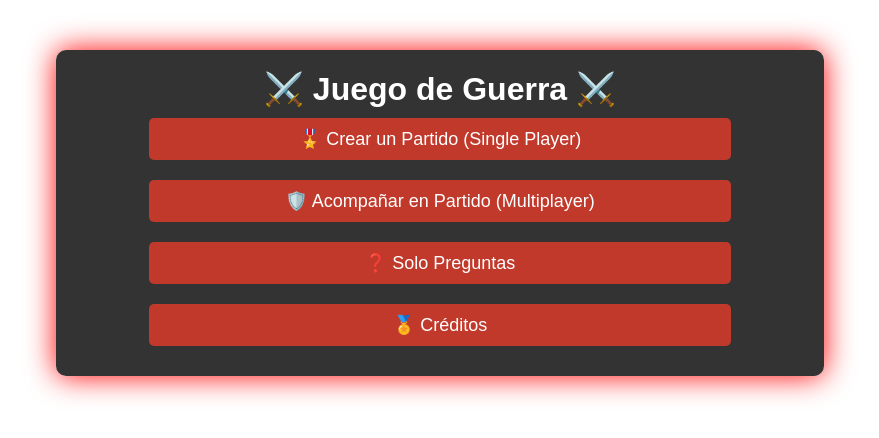
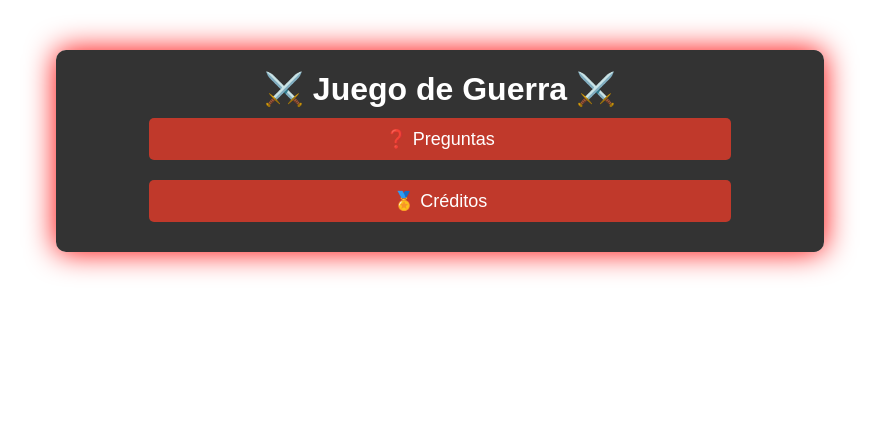
Before and after one commit to erdag2009/Spanish-Video-Game, a plain HTML site: page index.html in a window 1280 px wide. Shown: the whole page, without its empty margins (200-1079 px from the left). Drawn offline with Linux system fonts and the light colour scheme.

Commit message:
Disabled single and multiplayer mode

```diff
--- a/index.html
+++ b/index.html
@@ -13,9 +13,9 @@
     <div class="container">
         <h1>⚔️ Juego de Guerra ⚔️</h1>
         <div class="menu">
-            <a href="game.html?mode=single" aria-label="Iniciar un juego de un solo jugador">🎖️ Crear un Partido (Single Player)</a>
-            <a href="game.html?mode=multi" aria-label="Iniciar un juego multijugador">🛡️ Acompañar en Partido (Multiplayer)</a>
-            <a href="questions.html" aria-label="Acceder al modo de preguntas">❓ Solo Preguntas</a>
+            <!--<a href="game.html?mode=single" aria-label="Iniciar un juego de un solo jugador">🎖️ Crear un Partido (Single Player)</a>-->
+            <!--<a href="game.html?mode=multi" aria-label="Iniciar un juego multijugador">🛡️ Acompañar en Partido (Multiplayer)</a>-->
+            <a href="questions.html" aria-label="Acceder al modo de preguntas">❓ Preguntas</a>
             <a href="credits.html" aria-label="Ver créditos del juego">🏅 Créditos</a>
         </div>
     </div>
```
